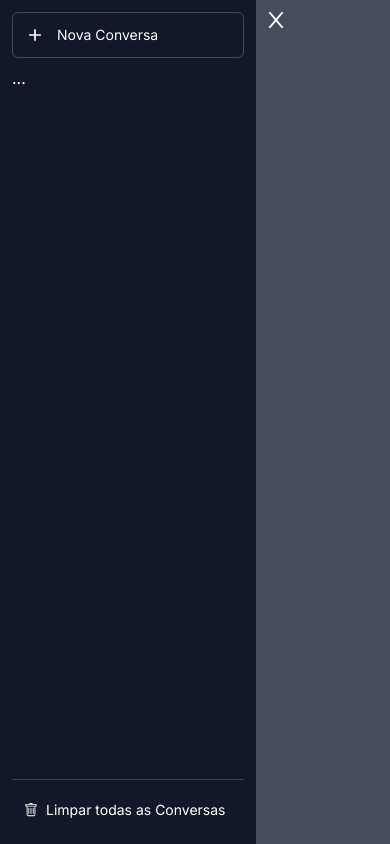
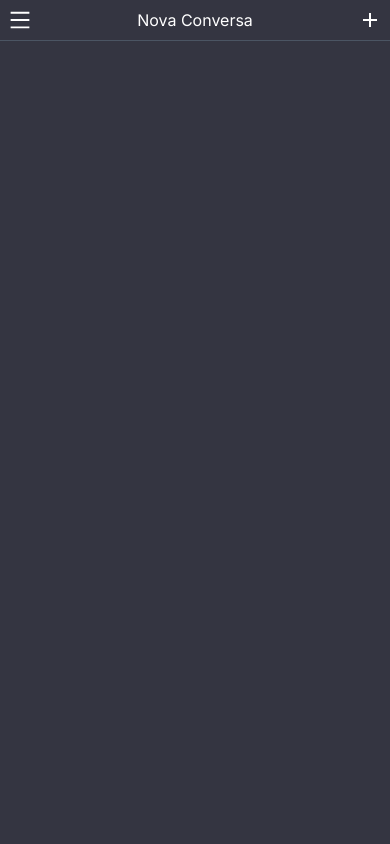
Before and after one commit to Gabriel-Ribeiroo/chat-gpt-clone, a Next.js app: page / in a window 390 px wide. Built offline with nearby package versions, Linux system fonts and the light colour scheme.

Commit message:
feat: add Header Component

```diff
--- a/src/app/page.tsx
+++ b/src/app/page.tsx
@@ -3,19 +3,25 @@
 import { useState } from 'react'
 
 import Sidebar from '@/components/Sidebar'
+import Header from '@/components/Header'
 
 export default function Home() {
-  const [isSidebarOpened, setIsSidebarOpened] = useState(true)
+  const [isSidebarOpened, setIsSidebarOpened] = useState(false)
 
-	const handleCloseSidebarClick = () => {
-		setIsSidebarOpened(false)
-	}
+	const handleCloseSidebarClick = () => setIsSidebarOpened(false)
+
+	const handleOpenSidebarClick = () => setIsSidebarOpened(true)
 
 	return (
-		<main className="flex min-h-screen bg-gpt-gray">
+		<div className="flex min-h-screen bg-gpt-gray">
 			<Sidebar isOpened={isSidebarOpened} handleCloseSidebarClick={handleCloseSidebarClick}>
 				<div className="w-16 h-96">...</div>
 			</Sidebar>
-		</main>
+
+			<div className="flex flex-col w-full">
+				<Header handleOpenSidebarClick={handleOpenSidebarClick} />
+			</div>
+
+		</div>
 	)
 }
--- /dev/null
+++ b/src/components/Header.tsx
@@ -0,0 +1,26 @@
+import MenuIcon from './icons/MenuIcon'
+import AddIcon from './icons/AddIcon'
+
+interface Props {
+	handleOpenSidebarClick: () => void
+	title?: string
+}
+
+export default function Header({ handleOpenSidebarClick, title = 'Nova Conversa' }: Props) {
+	return (
+		<header
+			className="flex justify-between items-center w-full
+			border-b border-b-gray-600 p-2 md:hidden text-white"
+		>
+			<div onClick={handleOpenSidebarClick}>
+				<MenuIcon width={24} height={24} />
+			</div>
+
+			<p className="mx-2 truncate">{title}</p>
+
+			<div>
+				<AddIcon width={24} height={24} />
+			</div>
+		</header>
+	)
+}
```
